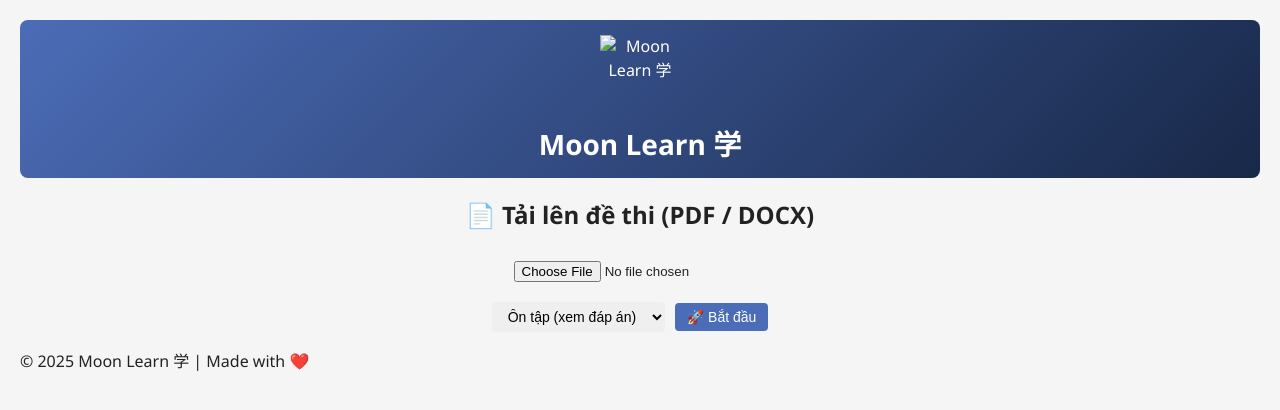
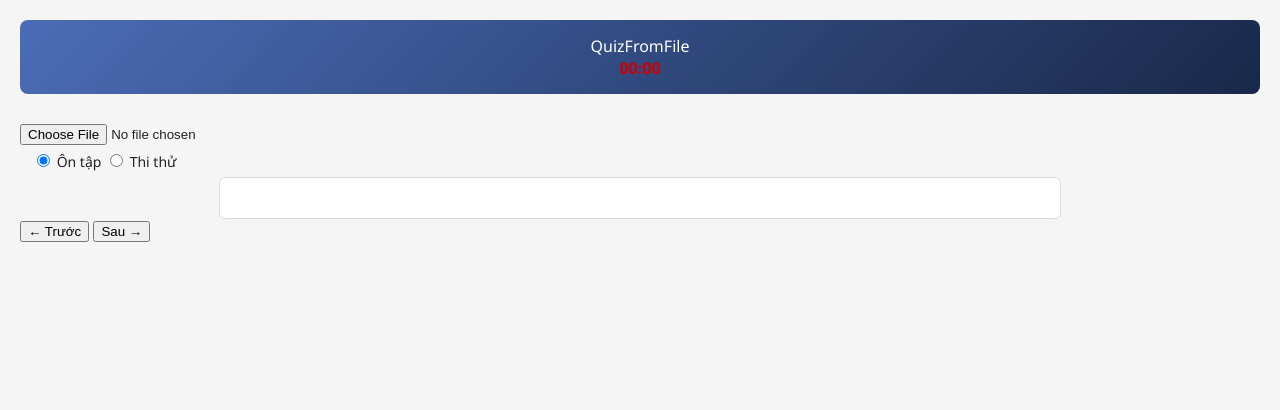
Before and after one commit to monster3346/Moon-Knigt-2, a plain HTML site: page index.html in a window 1280 px wide. Drawn offline with nearby package versions, Linux system fonts and the light colour scheme; files that its build step writes are made by us from their sources.

Commit message:
Update index.html

```diff
--- a/index.html
+++ b/index.html
@@ -1,57 +1,43 @@
 <!DOCTYPE html>
 <html lang="vi">
 <head>
-  <meta charset="UTF-8">
-  <meta name="viewport" content="width=device-width, initial-scale=1.0">
-  <title>Moon Learn 学 - Ôn & Thi Trắc Nghiệm</title>
-  <link rel="stylesheet" href="style.css">
-  <link rel="icon" href="favicon.ico" type="image/x-icon">
-  <script src="https://cdnjs.cloudflare.com/ajax/libs/pdf.js/3.11.174/pdf.min.js"></script>
-  <script src="https://cdnjs.cloudflare.com/ajax/libs/mammoth/1.6.0/mammoth.browser.min.js"></script>
+  <meta charset="utf-8"/>
+  <meta name="viewport" content="width=device-width,initial-scale=1"/>
+  <title>QuizFromFile – Đọc đề PDF/DOCX & thi thử</title>
+  <link rel="stylesheet" href="assets/css/style.css"/>
 </head>
 <body>
   <header>
-    <img src="logo.png" alt="Moon Learn 学" id="logo">
-    <h1>Moon Learn 学</h1>
+    <span id="title">QuizFromFile</span>
+    <div id="progressBar"><div id="progressFill"></div></div>
+    <span id="timer">00:00</span>
   </header>
 
-  <section id="uploadSection">
-    <h2>📄 Tải lên đề thi (PDF / DOCX)</h2>
-    <input type="file" id="fileInput" accept=".pdf,.docx">
-  </section>
+  <main>
+    <aside id="sidebar">
+      <input type="file" id="fileInput" accept=".pdf,.docx"/>
+      <div id="questionPalette"></div>
+    </aside>
 
-  <div id="topBar" class="hidden">
-    <select id="modeSelect">
-      <option value="review">Ôn tập (xem đáp án)</option>
-      <option value="exam">Thi thử (có đồng hồ)</option>
-    </select>
-    <input id="timeInput" type="number" min="1" placeholder="Nhập thời gian (phút)" class="hidden">
-    <button id="startBtn">🚀 Bắt đầu</button>
-    <span id="timer"></span>
-    <span id="questionNum"></span>
-  </div>
+    <section id="content">
+      <div id="modeSelect">
+        <label><input type="radio" name="mode" value="practice" checked> Ôn tập</label>
+        <label><input type="radio" name="mode" value="exam"> Thi thử</label>
+      </div>
 
-  <div id="progressContainer" class="hidden">
-    <div id="progressBoard"></div>
-    <div id="progressOuter"><div id="progressBar"></div></div>
-  </div>
+      <div id="quizArea"></div>
 
-  <section id="quizArea" class="hidden">
-    <div id="questionTitle"></div>
-    <div id="options" class="options"></div>
-    <div class="navBtns">
-      <button id="prevBtn" class="navBtn">← Trước</button>
-      <button id="nextBtn" class="navBtn">Tiếp →</button>
-      <button id="submitBtn" class="navBtn submit">Nộp bài</button>
-    </div>
-  </section>
+      <div id="navBtn">
+        <button id="prevBtn">← Trước</button>
+        <button id="nextBtn">Sau →</button>
+        <button id="finishBtn" style="display:none">Nộp bài</button>
+      </div>
+    </section>
+  </main>
 
-  <div id="result" class="hidden"></div>
-
-  <footer>
-    <p>© 2025 Moon Learn 学 | Made with ❤️</p>
-  </footer>
-
-  <script src="script.js"></script>
+  <!-- libs CDN -->
+  <script src="https://cdnjs.cloudflare.com/ajax/libs/pdf.js/3.11.174/pdf.min.js"></script>
+  <script src="https://cdnjs.cloudflare.com/ajax/libs/mammoth/1.6.0/mammoth.browser.min.js"></script>
+  <script src="assets/js/main.js"></script>
 </body>
 </html>
```
